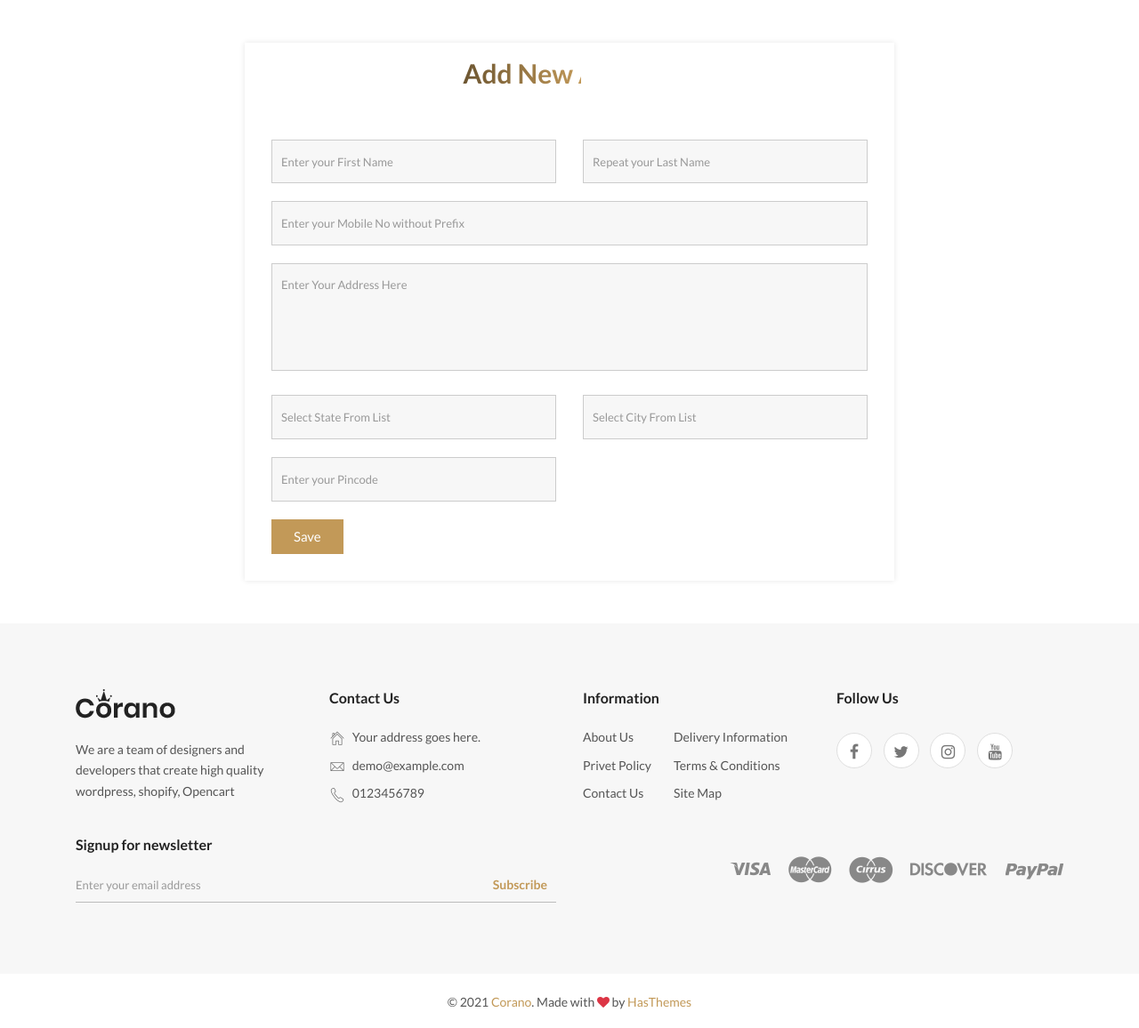
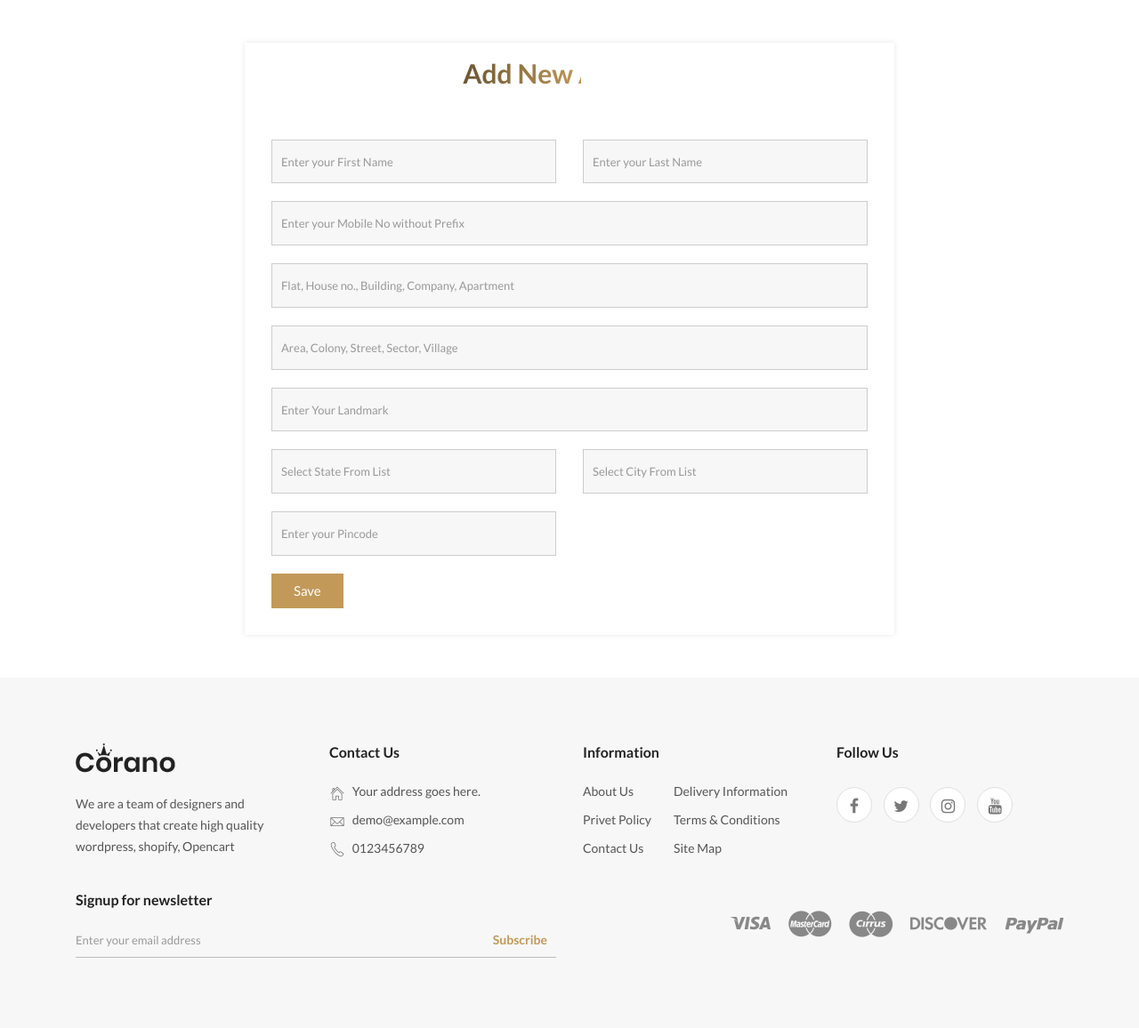
Before and after one commit to AbhinavChaudhari/Jewellery-Ecommerce-Website, a Django app: page /newAddress/ in a window 1280 px wide. Shown: the part 100-1256 px from the top of the page at 89% size. Before the commit the page ends 1235 px from the top, so only its background shows below. Run offline with Django 3.2, Linux system fonts and the light colour scheme; data comes from the database, SQL or seed files in the repository; some libraries are stand-ins or nearby versions.

Commit message:
newAddress Working

```diff
--- a/app/admin.py
+++ b/app/admin.py
@@ -4,7 +4,7 @@
 
 @admin.register(Addresses)
 class AddressesAdmin(admin.ModelAdmin):
-    list_display =['id','user','address','city','state','pin','date']
+    list_display =['id','city','state','pin','date']
 
 @admin.register(Category)
 class CatergoryAdmin(admin.ModelAdmin):
--- a/app/templates/Address/newAddress.html
+++ b/app/templates/Address/newAddress.html
@@ -35,16 +35,24 @@
                                     </div>
                                     <div class="col-lg-6">
                                         <div class="single-input-item">
-                                            <input type="text" placeholder="Repeat your Last Name" name="last_name" />
+                                            <input type="text" placeholder="Enter your Last Name" name="last_name" />
                                         </div>
                                     </div>
                                 </div>
                                 <div class="single-input-item">
-                                    <input type="text" placeholder="Enter your Mobile No without Prefix" name="mobileNo" required/>
+                                    <input type="text" placeholder="Enter your Mobile No without Prefix" name="mobileNo" />
+                                </div>
+
+                                <div class="single-input-item">
+                                    <input type="text" placeholder="Flat, House no., Building, Company, Apartment" name="house" />
                                 </div>
                                 <div class="single-input-item">
-                                    <textarea name="address" id="address" cols="30" rows="4" name="addr" placeholder="Enter Your Address Here"></textarea>
+                                    <input type="text" placeholder="Area, Colony, Street, Sector, Village" name="area" />
                                 </div>
+                                <div class="single-input-item">
+                                    <input type="text" placeholder="Enter Your Landmark" name="landmark" />
+                                </div>
+
 
                                 <div class="row">
                                     <div class="col-lg-6">
@@ -120,6 +128,8 @@
                $("#citylist").append(`<option value="${allcity[i]}"></option>`)
 
             }
+
+
             })
 
     </script>
--- a/app/views.py
+++ b/app/views.py
@@ -1,11 +1,33 @@
-from django.shortcuts import render
+from django.shortcuts import render,redirect
 from django.views import View
 from .models import *
 from django.http import JsonResponse
 import json
 from django.views.decorators.csrf import csrf_exempt
 import random
+import datetime
 
+
+def newAddress(request):
+    if request.method =="POST":
+        add = Addresses()
+        user = request.user
+        add.user = user
+        add.first_name = request.POST["first_name"]
+        add.last_name = request.POST["last_name"]
+        add.houseNo = request.POST["house"]
+        add.area = request.POST["area"]
+        add.landmark = request.POST["landmark"]
+        add.mobileNo = request.POST["mobileNo"]
+        add.addr = request.POST["addr"]
+        add.state = request.POST["state"]
+        add.city = request.POST["city"]
+        add.pin = request.POST["pincode"]
+        add.date = datetime.datetime.today()
+        add.save()
+        return redirect('homepage')
+    else:
+        return render(request,"Address/newAddress.html")
 
 
 def getCategory(request):
@@ -80,24 +102,6 @@
 def login(request):
     return render(request,'login-register.html')
 
-def newAddress(request):
-
-    if request.method =="POST":
-        if "saveAddress" in request.POST:
-            add = Addresses()
-            add.user = request.user
-            add.first_name = request.POST["first_name"]
-            add.last_name = request.POST["last_name"]
-            add.address = request.POST["addr"]
-            add.mobileNo = request.POST["mobileNo"]
-            add.state = request.POST["state"]
-            add.city = request.POST["city"]
-            add.pin = request.POST["pincode"]
-
-            add.save()
-            return redirect('homepage')
-    else:
-        return render(request,"Address/newAddress.html")
 
 
 
```
Also changed, not shown: app/models.py (+7 -7 lines), app/migrations/0012_auto_20210330_0041.py (added), app/migrations/0013_auto_20210330_0046.py (added), app/migrations/0014_auto_20210330_0058.py (added), app/migrations/0015_auto_20210330_0932.py (added), app/migrations/0016_addresses_addr.py (added), app/migrations/0017_remove_addresses_addr.py (added), db.sqlite3.
